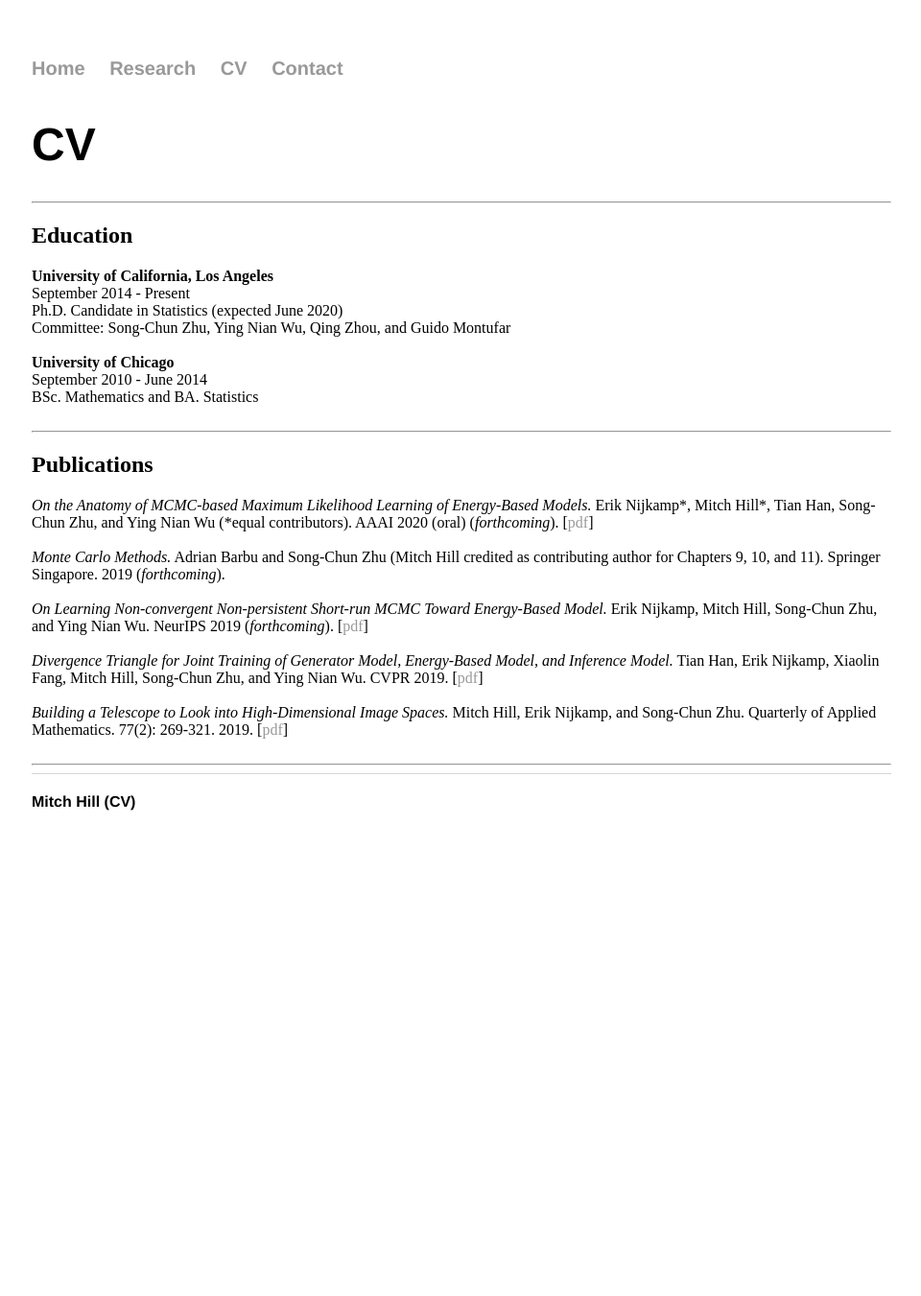
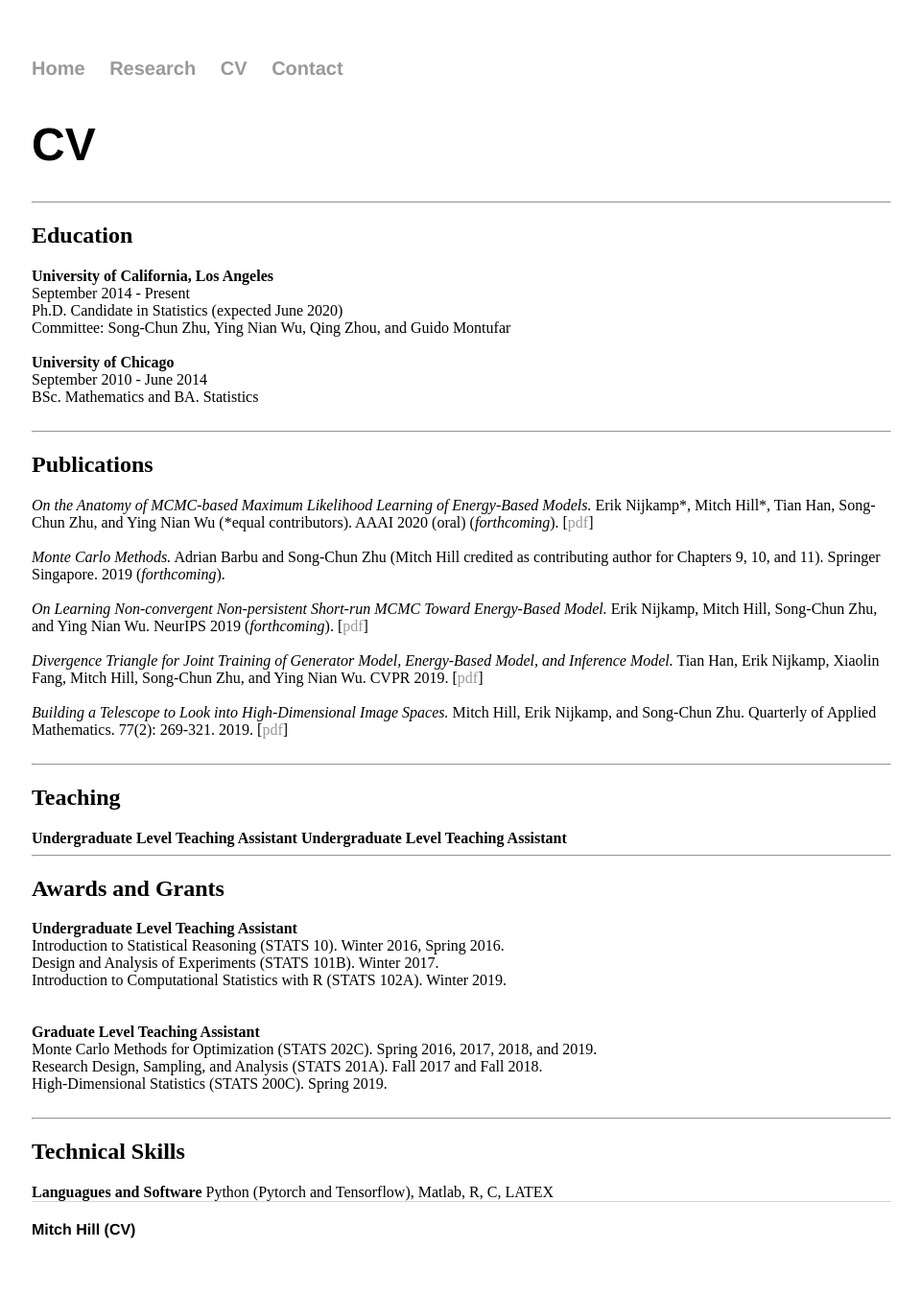
Before and after one commit to point0bar1/point0bar1.github.io, a Jekyll site: the page built from cv/index.html, in a window 1280 px wide. Shown: the whole page at 96% size, without its empty margins (159-1119 px from the left). Built offline with Jekyll 4.4.1, drawn with Linux system fonts in a browser that asks for light colours; before the commit the page ends 905 px from its top, so only the background shows below that.

Commit message:
Update index.html

```diff
--- a/cv/index.html
+++ b/cv/index.html
@@ -45,3 +45,35 @@ title: Mitch Hill (CV)
     <br/><br/>
 </div>
 <hr />
+
+<h2>Teaching</h2>
+
+<div style="font-size:1em">
+    <strong>Undergraduate Level Teaching Assistant</strong>
+
+    <strong>Undergraduate Level Teaching Assistant</strong>
+
+</div>
+<hr />
+
+<h2>Awards and Grants</h2>
+
+<div style="font-size:1em">
+    <strong>Undergraduate Level Teaching Assistant</strong><br/>
+    Introduction to Statistical Reasoning (STATS 10). Winter 2016, Spring 2016. <br/>
+    Design and Analysis of Experiments (STATS 101B). Winter 2017. <br/>
+    Introduction to Computational Statistics with R (STATS 102A). Winter 2019. <br/>
+    <br/><br/>
+    <strong>Graduate Level Teaching Assistant</strong><br/>
+    Monte Carlo Methods for Optimization (STATS 202C). Spring 2016, 2017, 2018, and 2019.<br/>
+    Research Design, Sampling, and Analysis (STATS 201A). Fall 2017 and Fall 2018. <br/>
+    High-Dimensional Statistics (STATS 200C). Spring 2019.
+    <br/><br/>
+</div>
+<hr />
+
+<h2>Technical Skills</h2>
+
+<div style="font-size:1em">
+    <strong>Languagues and Software</strong> Python (Pytorch and Tensorflow), Matlab, R, C, LATEX
+</div>
```
